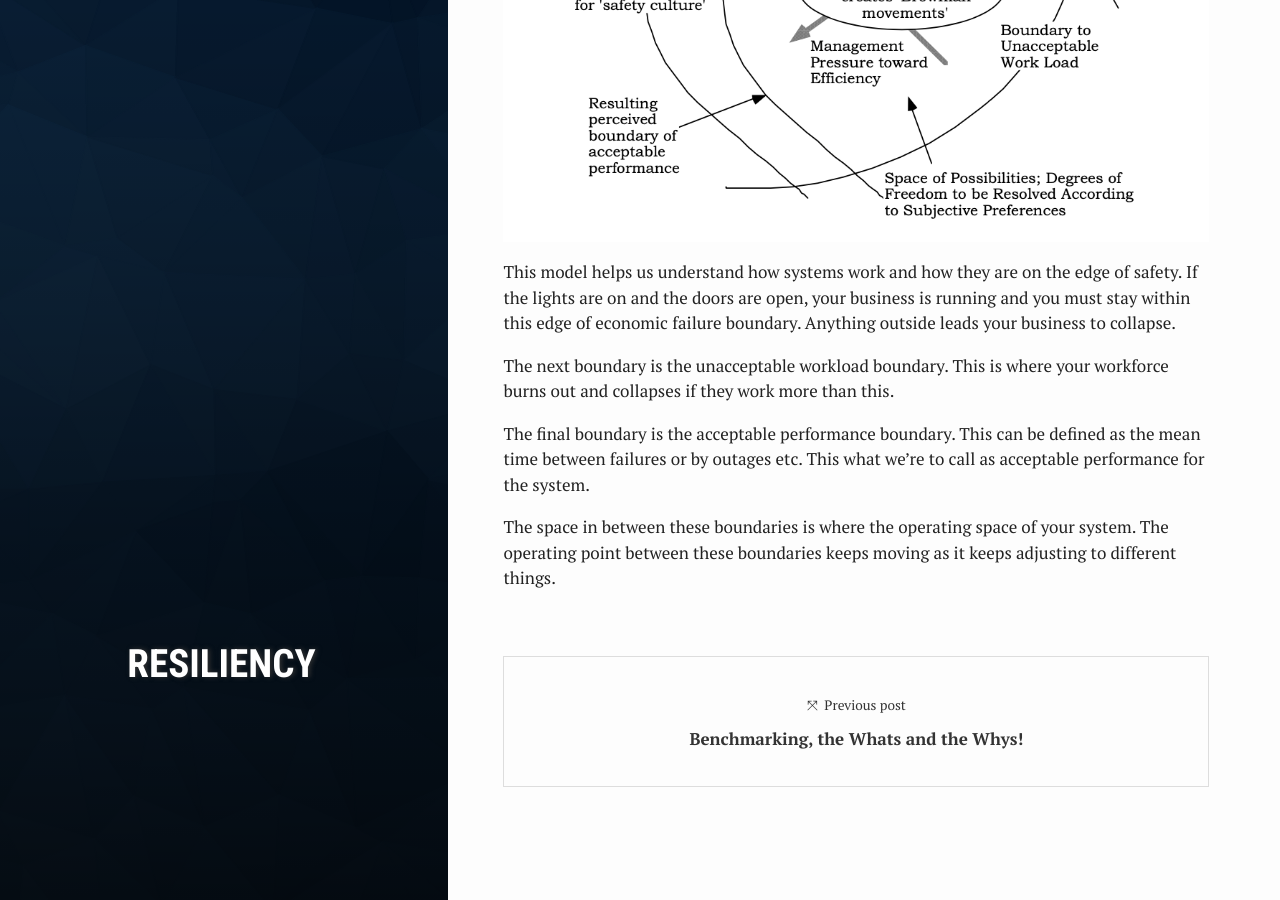
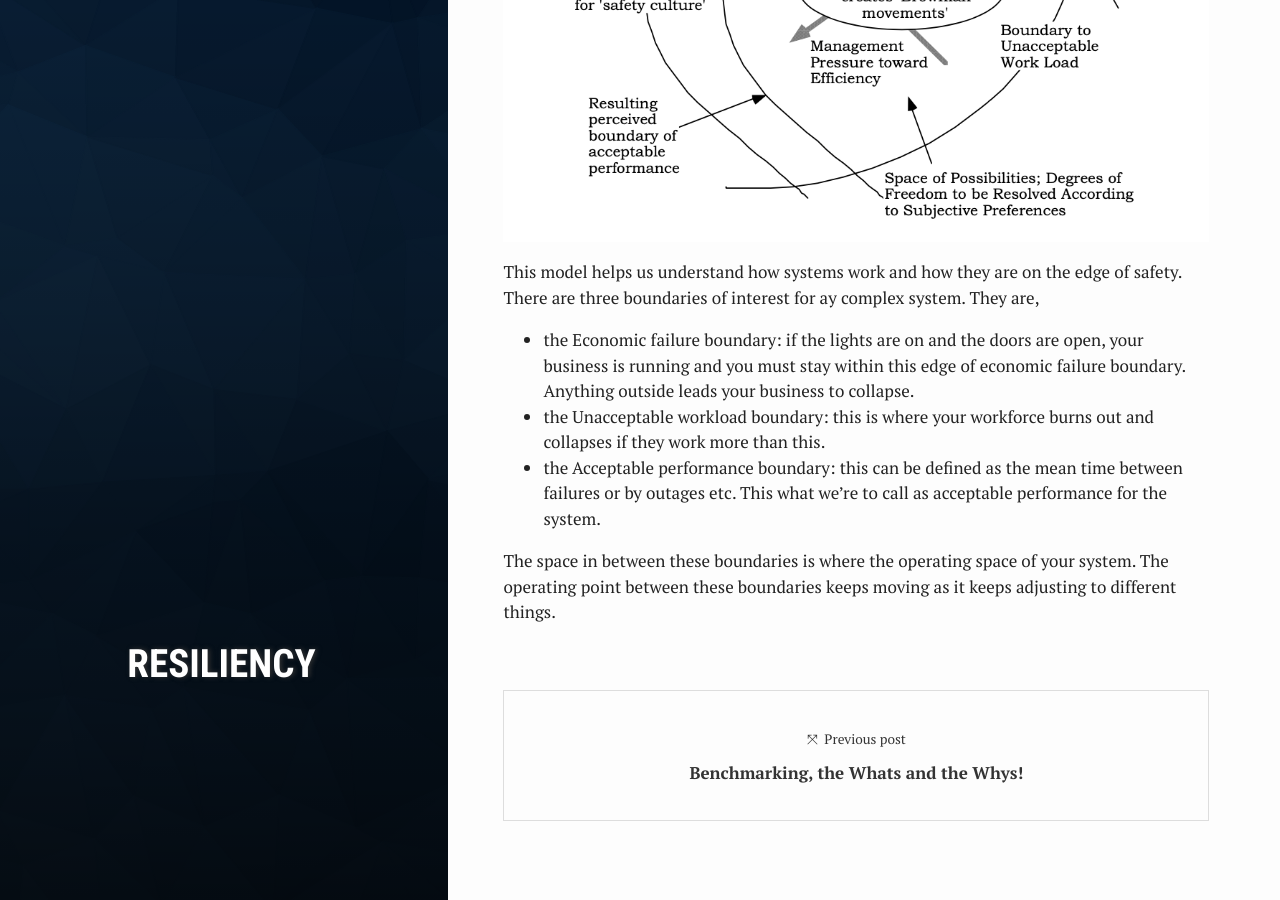
Before and after one commit to qapage/qapage.github.io, a Jekyll site: the page built from _posts/2022-05-15-Resiliency-A-Competitive-Advantage.md, in a window 1280 px wide and 900 px high, scrolled down 2846 px. Built offline with Jekyll 4.4.1, drawn with Linux system fonts in a browser that asks for light colours.

Commit message:
adding more content

```diff
--- a/_posts/2022-05-15-Resiliency-A-Competitive-Advantage.md
+++ b/_posts/2022-05-15-Resiliency-A-Competitive-Advantage.md
@@ -33,11 +33,9 @@ But a chain of small failures tied together, form a catastrophic failure.
 #### The Rasmussen Model, 1997
 ![placeholder](/assets/images/Rasmussen_model_1997.png)
 
-This model helps us understand how systems work and how they are on the edge of safety.
-If the lights are on and the doors are open, your business is running and you must stay within this edge of economic failure boundary. Anything outside leads your business to collapse.
-
-The next boundary is the unacceptable workload boundary. This is where your workforce burns out and collapses if they work more than this.
-
-The final boundary is the acceptable performance boundary. This can be defined as the mean time between failures or by outages etc. This what we're to call as acceptable performance for the system.
+This model helps us understand how systems work and how they are on the edge of safety. There are three boundaries of interest for ay complex system. They are,
+* the Economic failure boundary: if the lights are on and the doors are open, your business is running and you must stay within this edge of economic failure boundary. Anything outside leads your business to collapse.
+* the Unacceptable workload boundary: this is where your workforce burns out and collapses if they work more than this.
+* the Acceptable performance boundary: this can be defined as the mean time between failures or by outages etc. This what we're to call as acceptable performance for the system.
 
 The space in between these boundaries is where the operating space of your system. The operating point between these boundaries keeps moving as it keeps adjusting to different things.
```
